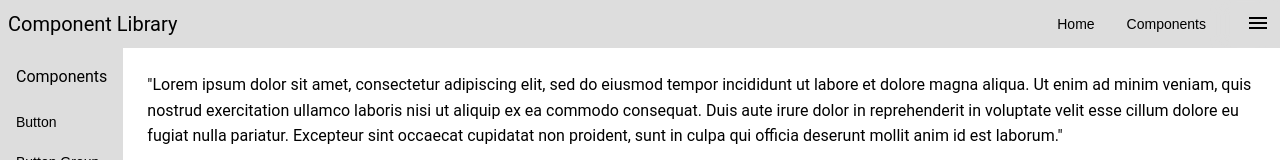
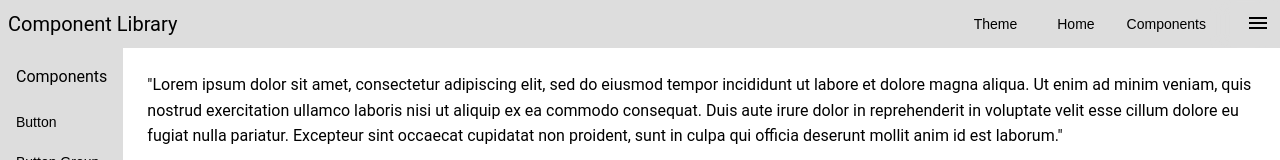
Before and after one commit to JoniBach/svelte-components, a SvelteKit app: page / in a window 1280 px wide. Shown: the top 160 px of the page. Built offline with nearby package versions, Linux system fonts and the light colour scheme.

Commit message:
adding dark mode toggle

```diff
--- a/src/routes/+page.svelte
+++ b/src/routes/+page.svelte
@@ -1,6 +1,8 @@
 <script>
 	import Menu from './../lib/components/navigation/menu/Menu.svelte';
 	import Navbar from '$lib/components/navigation/navbar/Navbar.svelte';
+	import Button from '$lib/components/forms/button/Button.svelte';
+	import { changeTheme } from '$lib/index';
 
 	const label = 'Component Library',
 		group = [
@@ -19,7 +21,9 @@
 		menuAlign = 'left';
 </script>
 
-<Navbar {label} {group} />
+<Navbar {label} {group}>
+	<Button label="Theme" on:click={() => changeTheme()} />
+</Navbar>
 <div class="page">
 	<Menu label={menuLabel} group={menuGroup} align={menuAlign} />
 	<div class="page-body">
```
